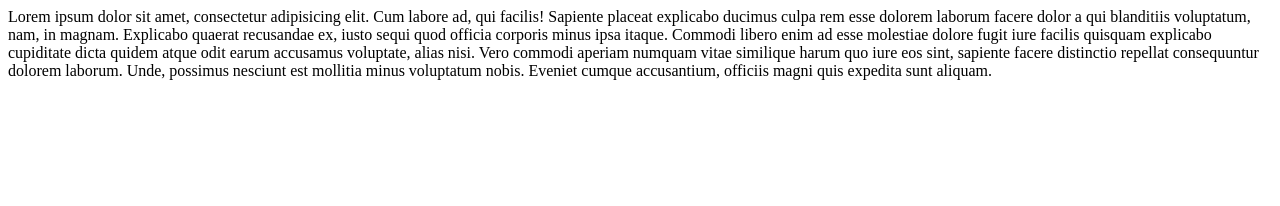
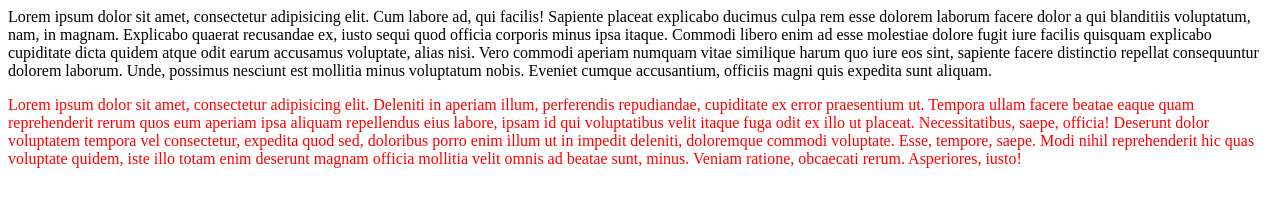
Before and after one commit to glutsenko/git-test, a plain HTML site: page index.html in a window 1280 px wide. Drawn offline with Linux system fonts and the light colour scheme.

Commit message:
обновил индекс

```diff
--- a/index.html
+++ b/index.html
@@ -7,5 +7,8 @@
 </head>
 <body>
 	Lorem ipsum dolor sit amet, consectetur adipisicing elit. Cum labore ad, qui facilis! Sapiente placeat explicabo ducimus culpa rem esse dolorem laborum facere dolor a qui blanditiis voluptatum, nam, in magnam. Explicabo quaerat recusandae ex, iusto sequi quod officia corporis minus ipsa itaque. Commodi libero enim ad esse molestiae dolore fugit iure facilis quisquam explicabo cupiditate dicta quidem atque odit earum accusamus voluptate, alias nisi. Vero commodi aperiam numquam vitae similique harum quo iure eos sint, sapiente facere distinctio repellat consequuntur dolorem laborum. Unde, possimus nesciunt est mollitia minus voluptatum nobis. Eveniet cumque accusantium, officiis magni quis expedita sunt aliquam.
+
+
+	<p>Lorem ipsum dolor sit amet, consectetur adipisicing elit. Deleniti in aperiam illum, perferendis repudiandae, cupiditate ex error praesentium ut. Tempora ullam facere beatae eaque quam reprehenderit rerum quos eum aperiam ipsa aliquam repellendus eius labore, ipsam id qui voluptatibus velit itaque fuga odit ex illo ut placeat. Necessitatibus, saepe, officia! Deserunt dolor voluptatem tempora vel consectetur, expedita quod sed, doloribus porro enim illum ut in impedit deleniti, doloremque commodi voluptate. Esse, tempore, saepe. Modi nihil reprehenderit hic quas voluptate quidem, iste illo totam enim deserunt magnam officia mollitia velit omnis ad beatae sunt, minus. Veniam ratione, obcaecati rerum. Asperiores, iusto!</p>
 </body>
 </html>
```
